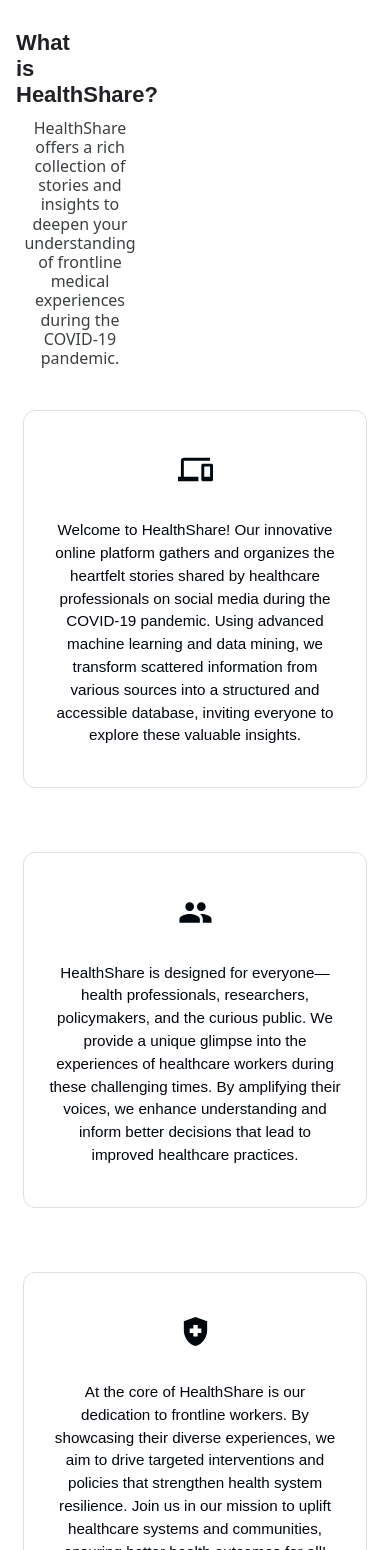
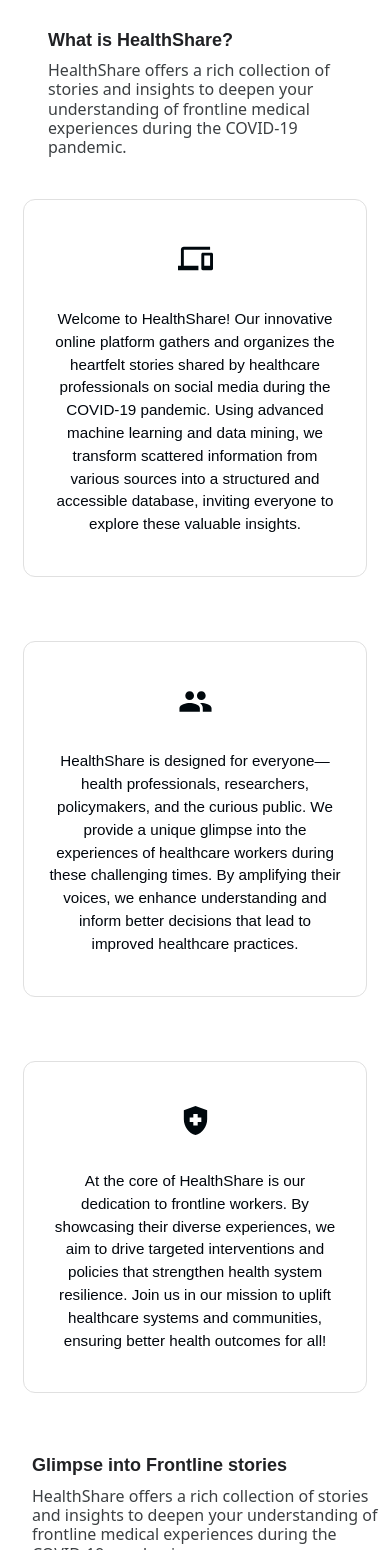
Before and after one commit to mittallakshayy/health-share, a React (Create React App) app in the folder front-end-app/: page / in a window 390 px wide. Shown: the part 278-1828 px from the top of the page. Built offline with nearby package versions, Linux system fonts and the light colour scheme; a web font is replaced by a local one.

Commit message:
landing page responsive

```diff
--- a/front-end-app/src/pages/Landing/Landing.css
+++ b/front-end-app/src/pages/Landing/Landing.css
@@ -99,6 +99,73 @@
   transform: scale(1.05); /* Enlarges card on hover */
 }
 
+/* About Section Heading */
+.about-section h1 {
+  color: rgb(32, 33, 36);
+  font-size: 22px; /* Use original font size for larger screens */
+  font-family: 'Zeitung', sans-serif;
+  font-weight: 700;
+  margin-right: 71rem; /* Large right margin for large screens */
+  margin-left: 2rem; /* Maintain left margin */
+  text-align: left; /* Ensure left alignment */
+}
+
+/* About Section Subheading */
+.about-section h6 {
+  margin-right: 230px; /* Original right margin for large screens */
+  margin-left: 2rem; /* Maintain left margin */
+  color: rgb(60, 64, 67);
+  padding-top: 2px;
+  text-align: left; /* Ensure left alignment */
+}
+
+/* Glimpse Section Heading */
+.glimpse-heading {
+  color: rgb(32, 33, 36);
+  font-size: 22px; /* Use original font size for larger screens */
+  padding-top: 30px; /* Keep original top padding */
+  font-family: 'Zeitung', sans-serif;
+  font-weight: 700;
+  margin-left: 2rem; /* Maintain left margin */
+}
+
+/* Glimpse Section Subheading */
+.glimpse-section h6 {
+  margin-left: 30px; /* Maintain left margin for subheading */
+  color: rgb(60, 64, 67);
+  padding-top: 2px;
+}
+
+/* Media Queries for Responsiveness */
+@media (max-width: 768px) {
+  .about-section h1,
+  .glimpse-heading {
+    font-size: 18px; /* Adjust font size slightly smaller for small screens */
+    margin-right: 0; /* Remove large right margin */
+    margin-left: 2rem; /* Maintain left margin */
+  }
+
+  .about-section h6,
+  .glimpse-section h6 {
+    margin-right: 0; /* Clear right margin on smaller screens */
+    margin-left: 2rem; /* Maintain left margin */
+    text-align: left; /* Ensure left alignment */
+  }
+}
+
+@media (min-width: 1200px) {
+  .about-section h1,
+  .glimpse-heading {
+    font-size: 22px; /* Keep original font size for larger screens */
+    margin-right: 60rem; /* Reapply large right margin for larger screens */
+  }
+
+  .about-section h6,
+  .glimpse-section h6 {
+    margin-left: 30px; /* Apply left margin for larger viewports */
+    margin-right: 220px; /* Reapply original right margin */
+  }
+}
 .icon-container {
   background-color: rgba(255, 255, 255, 0.9); /* Slightly white background for icons */
   border-radius: 50%; /* Circle shape */
--- a/front-end-app/src/pages/Landing/Landing.js
+++ b/front-end-app/src/pages/Landing/Landing.js
@@ -86,9 +86,8 @@
 
         {/* About Section with Circular Icons */}
         <div className="about-section">
-        <h1 style={{color:'rgb(32, 33, 36)',fontSize:'22px',fontFamily:'zeitung, sans-serif', fontWeight:'700', marginRight:'71rem'
-      }}>What is HealthShare?</h1>
-      <h6 style={{marginRight:'230px',color:'rgb(60, 64, 67)',paddingTop:'2px'}}>HealthShare offers a rich collection of stories and insights to deepen your understanding of frontline medical experiences during the COVID-19 pandemic.</h6>
+        <h1>What is HealthShare?</h1>
+      <h6>HealthShare offers a rich collection of stories and insights to deepen your understanding of frontline medical experiences during the COVID-19 pandemic.</h6>
         <h2 className="section-title"></h2>
         <div className="about-cards">
           <div className="about-card">
@@ -115,9 +114,9 @@
           </div>
         </div>
       </div></div>
-
-      <h1 style={{color:'rgb(32, 33, 36)',fontSize:'22px',paddingTop:'30px',fontFamily:'zeitung, sans-serif', fontWeight:'700', marginLeft:'2rem'}}>Glimpse into Frontline Stories</h1>
-      <h6 style={{marginLeft:'30px',color:'rgb(60, 64, 67)',paddingTop:'2px'}}>HealthShare offers a rich collection of stories and insights to deepen your understanding of frontline medical experiences during the COVID-19 pandemic.</h6>
+      <div className="glimpse-section">
+  <h1 className="glimpse-heading">Glimpse into Frontline stories</h1>
+  <h6>HealthShare offers a rich collection of stories and insights to deepen your understanding of frontline medical experiences during the COVID-19 pandemic.</h6>
   <div className="image-carousel" ref={carouselRef}>
     {carouselImages.map((image, index) => (
       <img
@@ -130,6 +129,7 @@
     ))}
   </div>
 </div>
+    </div>
   );
 };
 
```
Lines whose indentation alone changed are shown as unchanged.
